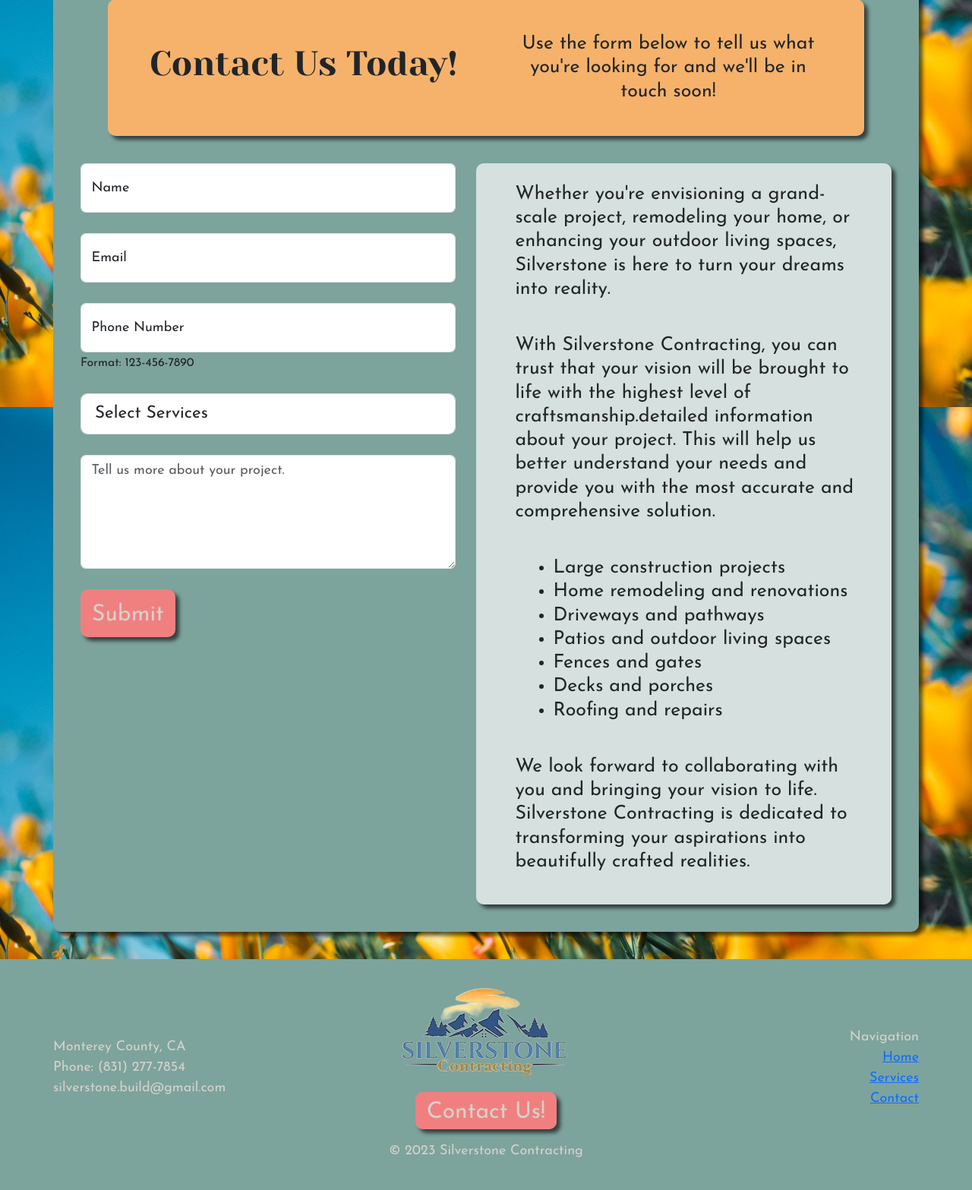
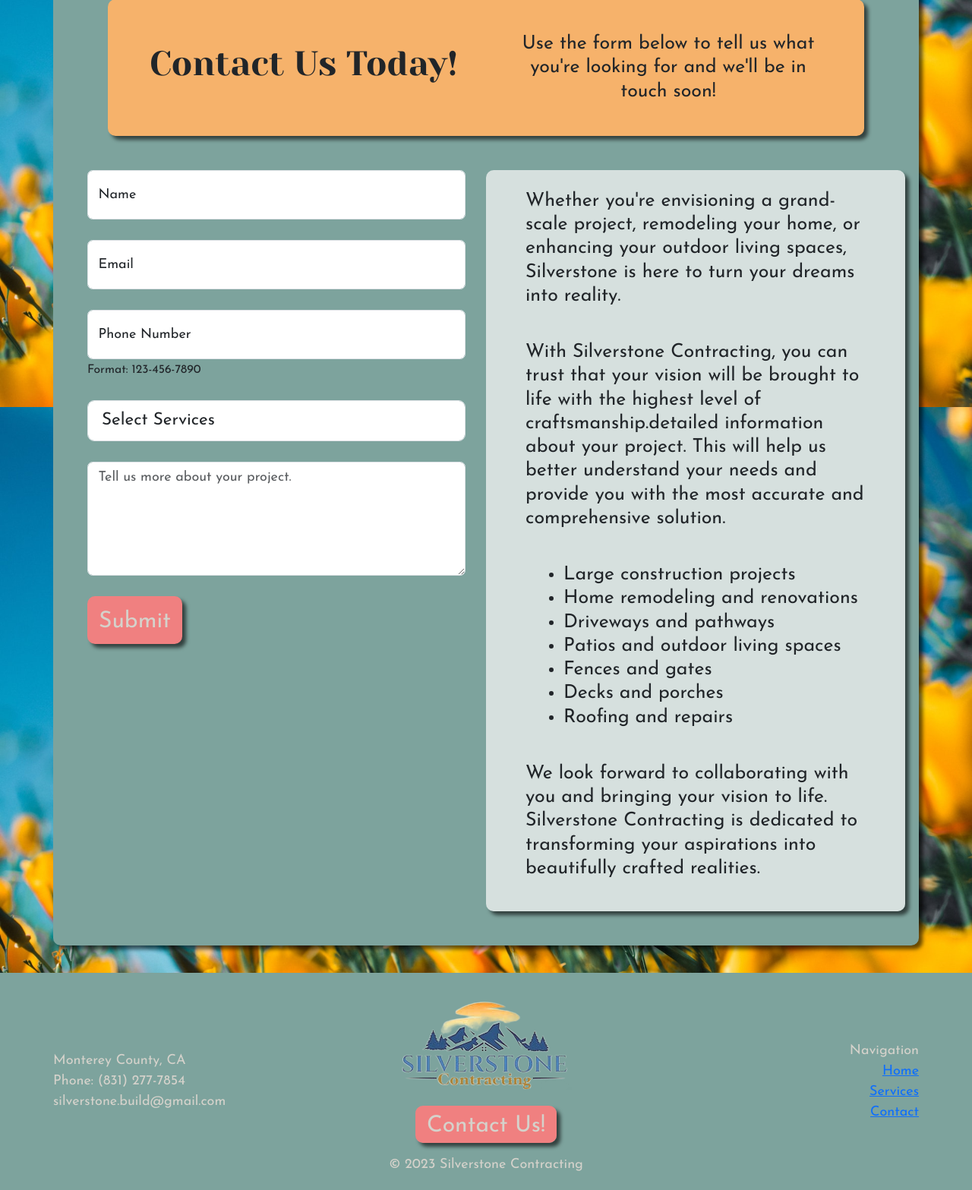
Before and after one commit to dr-acc/Silverstone_Contracting, a Flask app: page /contact in a window 1280 px wide. Shown: the part 318-1885 px from the top of the page at 76% size. Before the commit the page ends 1842 px from the top, so only its background shows below. Run offline with Flask 3, Linux system fonts and the light colour scheme.

Commit message:
updated styling on contact page to better center elements and flash message text

```diff
--- a/static/css/base.css
+++ b/static/css/base.css
@@ -7,6 +7,7 @@
   margin: 0.5em;
   width: fit-content;
   font-size: 25px;
+  text-align: center;
 }
 
 /*------------ base.html navbar CSS ------------*/
--- a/static/css/contact.css
+++ b/static/css/contact.css
@@ -19,6 +19,12 @@
     align-items: center;
     margin: 0em 2em 2em 2em;
     padding: 1em;
+}
+
+@media (max-width: 768px) {
+    #contact-banner {
+        margin: 0em .5em 2em .5em;
+    }
 }
 
 #contact-banner p {
--- a/templates/contact.html
+++ b/templates/contact.html
@@ -8,7 +8,7 @@
   id="contact-box"
 >
   <div
-    class="d-flex flex-wrap justify-content-around orange-banner large-container-default"
+    class="d-flex flex-wrap justify-content-md-around justify-content-center orange-banner large-container-default"
     id="contact-banner"
   >
     <div class="col-12 col-md-6 order-md-1">
@@ -24,12 +24,11 @@
 
   <!-- contact form -->
 
-  <div class="row g-5 pe-4">
-    <form
-      class="col-12 col-md-6"
-      action="{{ url_for('contact') }}"
-      method="post"
+  <div
+    class="row g-5 p-2 d-flex flex-row justify-content-evenly"
   >
+    <div class="col-12 col-md-6">
+      <form class="" action="{{ url_for('contact') }}" method="post">
         <div class="form-floating mb-4">
           <input
             class="form-control"
@@ -51,7 +50,10 @@
             required
           />
           <label for="contact-email">Email</label>
-        <title class="invalid-feedback">Please enter a valid email address in the following format: email@domain.com</title>
+          <title class="invalid-feedback">
+            Please enter a valid email address in the following format:
+            email@domain.com
+          </title>
         </div>
         <div class="form-floating mb-4">
           <input
@@ -65,7 +67,9 @@
           />
           <label for="contact-phone">Phone Number</label>
           <small>Format: 123-456-7890</small>
-        <title class="invalid-feedback">Please enter phone number in the following format: 123-456-7890</title>
+          <title class="invalid-feedback">
+            Please enter phone number in the following format: 123-456-7890
+          </title>
         </div>
         <select
           class="form-control form-select-lg mb-4 w-100"
@@ -94,6 +98,7 @@
           Submit
         </button>
       </form>
+    </div>
 
     <!-- end contact form -->
 
@@ -104,13 +109,14 @@
       <p class="contact-text-body">
         Whether you're envisioning a grand-scale project, remodeling your home,
         or enhancing your outdoor living spaces, Silverstone is here to turn
-        your dreams into reality.</p>
+        your dreams into reality.
+      </p>
       <p class="contact-text-body">
-        With Silverstone Contracting, you can trust
-        that your vision will be brought to life with the highest level of
-        craftsmanship.detailed information about your project. This will help us
-        better understand your needs and provide you with the most accurate and
-        comprehensive solution.</p>
+        With Silverstone Contracting, you can trust that your vision will be
+        brought to life with the highest level of craftsmanship.detailed
+        information about your project. This will help us better understand your
+        needs and provide you with the most accurate and comprehensive solution.
+      </p>
       <ul class="contact-text-body projects-list">
         <li>Large construction projects</li>
         <li>Home remodeling and renovations</li>
```
Lines whose indentation alone changed are shown as unchanged.
